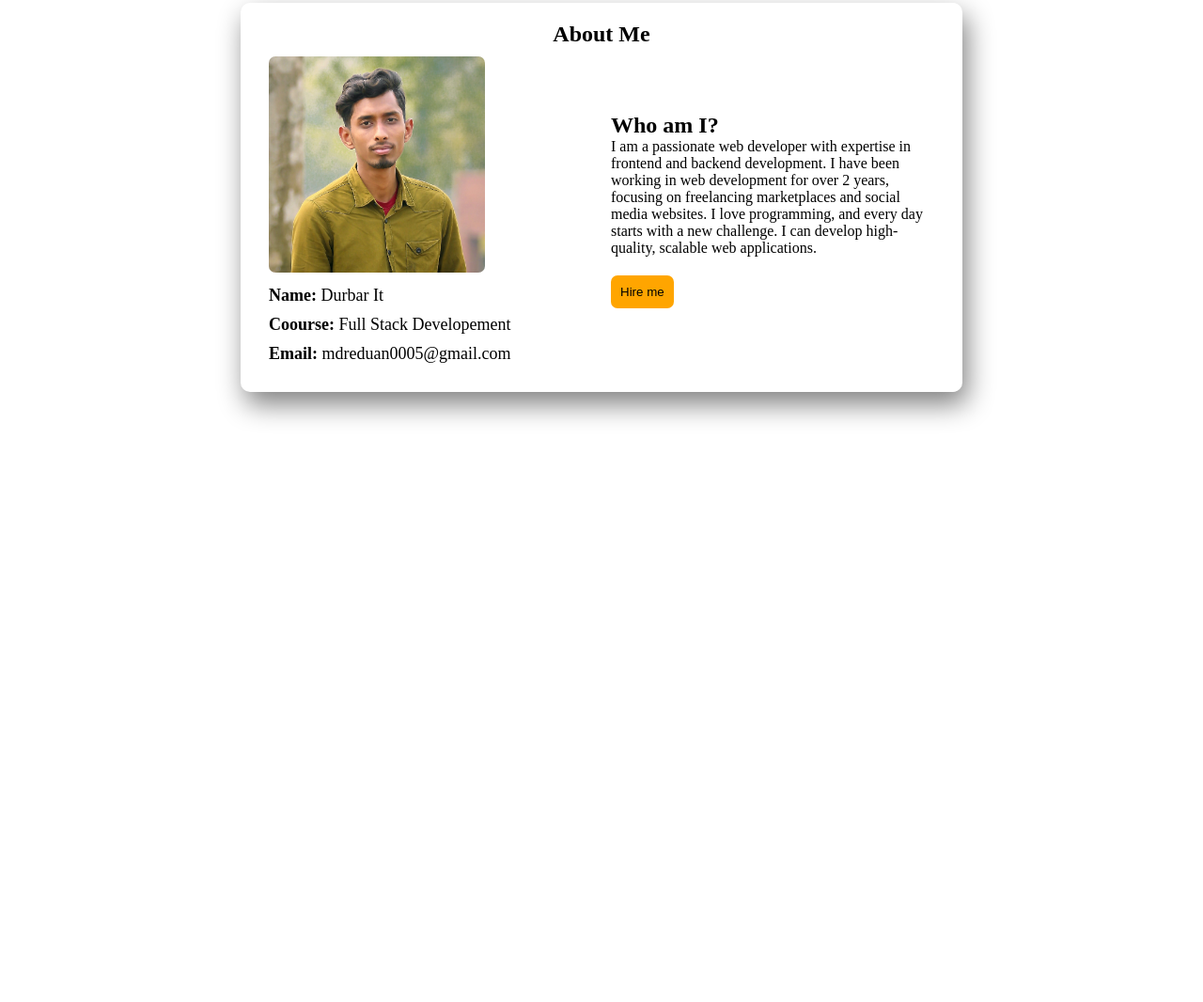
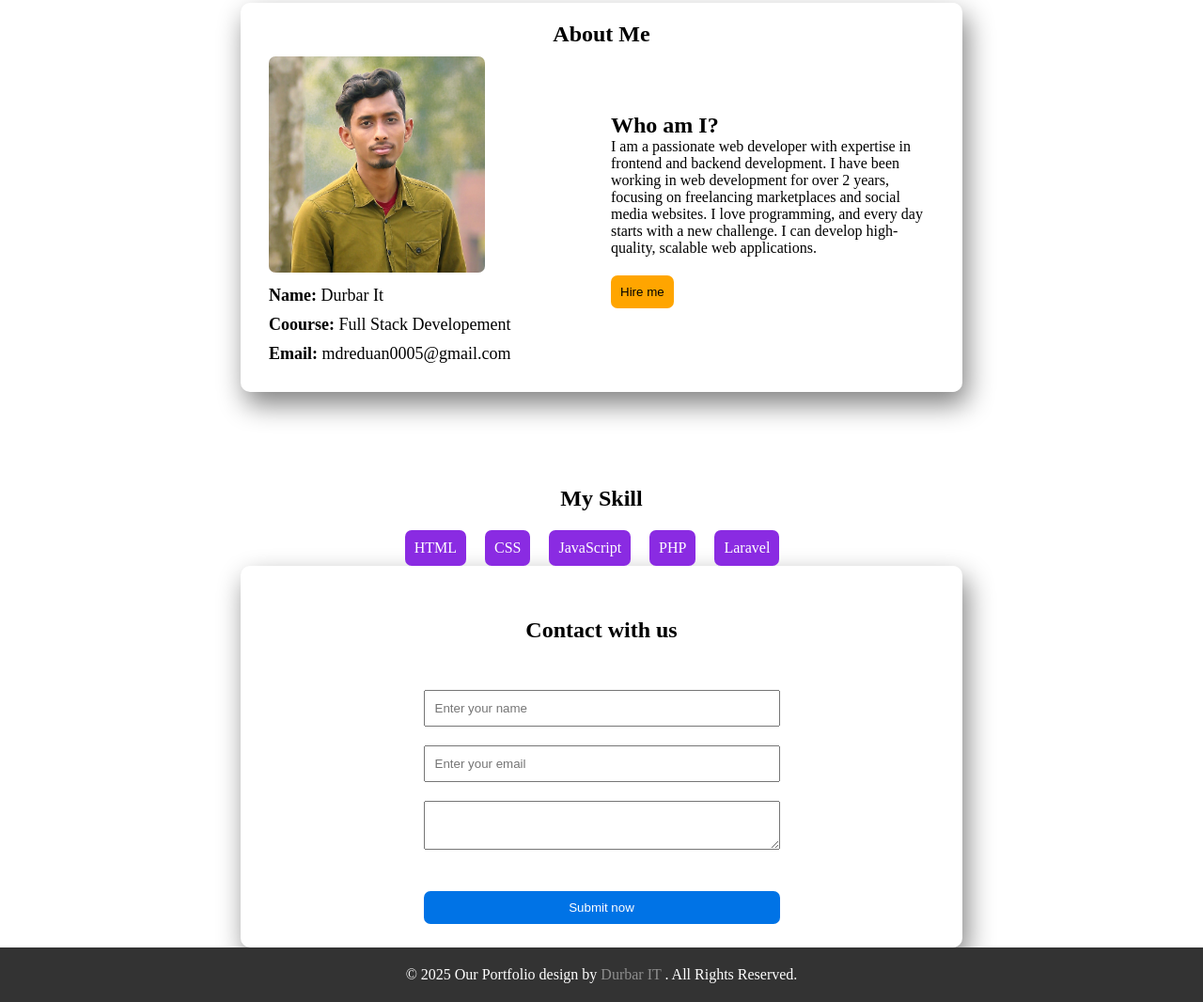
Before and after one commit to freelancerreduan/class_5_durbat_it, a plain HTML site: page index.html in a window 1280 px wide. Shown: the part 487-1553 px from the top of the page at 94% size. Before the commit the page ends 994 px from the top, so only its background shows below. Drawn offline with Linux system fonts and the light colour scheme.

Commit message:
Project Design with Class 6

```diff
--- a/css/style.css
+++ b/css/style.css
@@ -91,3 +91,54 @@
     width: 50%;
     padding: 10px;
 }
+
+
+/* Class 6 */
+.skill_item{
+    display: flex;
+    justify-content: center;
+    align-items: center;
+}
+
+.skill{
+    text-decoration: none;
+    padding: 10px;
+    background-color: blueviolet;
+    color: white;
+    margin-right: 20px;
+    margin-top: 20px;
+    border-radius: 7px;
+}
+
+.shadow_area{
+    box-shadow: 5px 13px 29px gray;
+    width: 60%;
+    margin: auto;
+    border-radius: 10px;
+    padding: 5px;
+}
+.contact_item_area{
+    width: 50%;
+    /* background-color: antiquewhite; */
+    margin: auto;
+}
+
+.contact_item{
+    width: 100%;
+    padding: 10px;
+    margin-bottom: 20px;
+}
+
+.btn-style{
+    margin-bottom: 20px;
+    display: block;
+    background-color: #0073e6;
+    color: white;
+    width: 100%;
+}
+
+
+.footer{
+    padding: 20px;
+    background-color: #333;
+}
--- a/index.html
+++ b/index.html
@@ -5,8 +5,6 @@
     <meta name="viewport" content="width=device-width, initial-scale=1.0">
     <link rel="stylesheet" href="css/style.css">
     <title>Project 1</title>
-
-
 
 </head>
 <body>
@@ -58,6 +56,37 @@
 
 
 
+<!-- Skill area -->
+
+<section class="skill_area">
+    <h2 style="text-align: center; margin-top: 100px;">My Skill</h2>
+    <div class="skill_item">
+        <a href="#" class="skill"> HTML </a>
+        <a href="#" class="skill"> CSS </a>
+        <a href="#" class="skill"> JavaScript </a>
+        <a href="#" class="skill"> PHP </a>
+        <a href="#" class="skill"> Laravel </a>
+    </div>
+</section>
+
+
+
+
+
+<!-- Contact Area -->
+<section class="contact_area">
+    <div class="shadow_area">
+        <h2 style="text-align: center; margin-top: 50px; margin-bottom: 50px;">Contact with us</h2>
+        <div class="contact_item_area">
+            <input type="text" class="contact_item" name="" id="" placeholder="Enter your name">
+            <input type="text" class="contact_item" name="" id="" placeholder="Enter your email">
+            <textarea name="" id="" class="contact_item"></textarea>
+
+            <button type="submit" class="btn btn-style"> Submit now </button>
+        </div>
+    </div>
+
+</section>
 
 
 
@@ -70,7 +99,11 @@
 
 
 
+<section class="footer">
+    <p class="" style="text-align: center; color: white;">© 2025 Our Portfolio design by <a href="https://facebook.com/reduan97" style="text-decoration: none; color: #8e8e8e;">Durbar IT</a> . All Rights Reserved.</p>
 
-<br><br><br><br><br>
+</section>
+
+
 </body>
 </html>
```
Also changed, not shown: test.html (+9 -5 lines).
